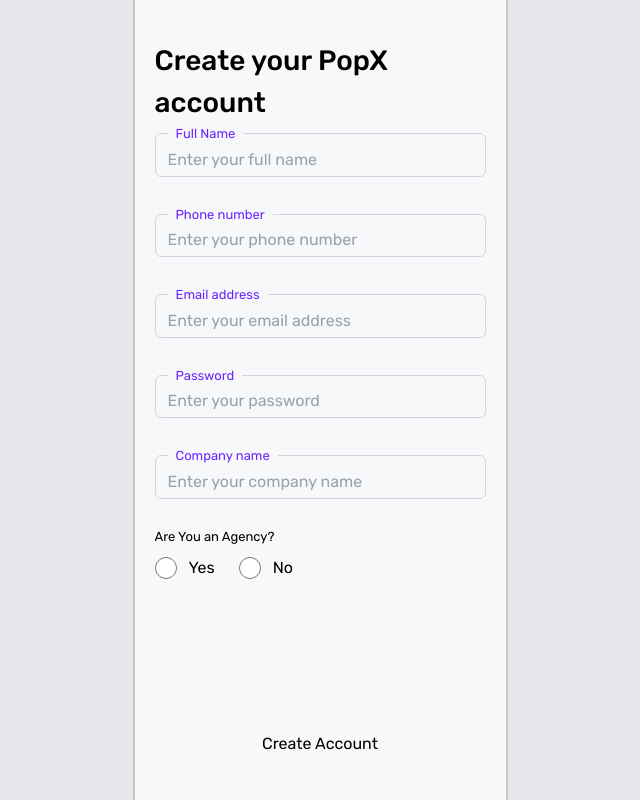
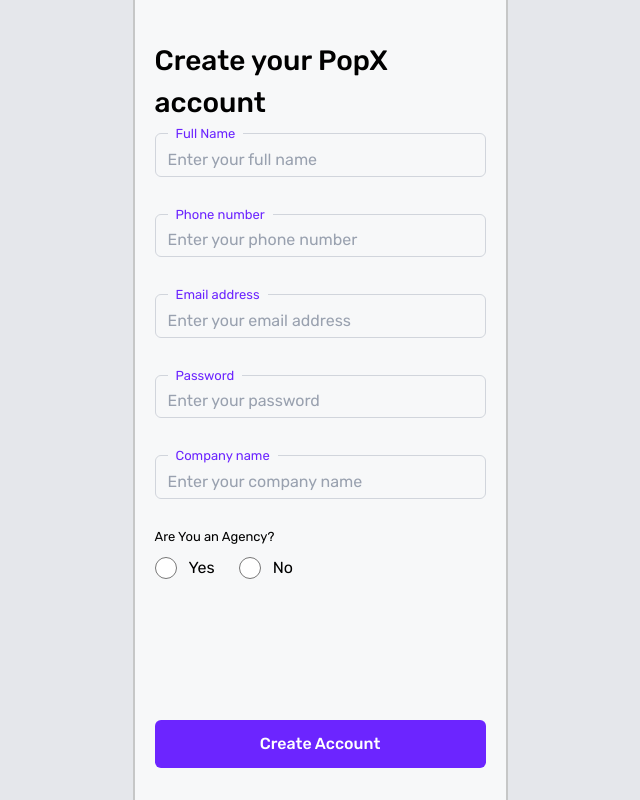
Before and after one commit to noboKumar/Qualification-task-for-Educase-India, a React (Vite) app: page /signup in a window 1280 px wide. Shown: the whole page, without its empty margins (320-960 px from the left). Built offline with nearby package versions, Linux system fonts and the light colour scheme; no server answers.

Commit message:
update button and get signUp data

```diff
--- a/src/Components/Button.jsx
+++ b/src/Components/Button.jsx
@@ -3,7 +3,7 @@
 const Button = ({ text, bgColor, textColor }) => {
   return (
     <button
-      className={`bg-[${bgColor}] text-${textColor} py-3 rounded-[6px] cursor-pointer w-full hover:bg-[#CBCBCB]`}
+      className={`${bgColor} ${textColor} py-3 font-medium rounded-[6px] cursor-pointer w-full hover:bg-[#CBCBCB]`}
     >
       {text}
     </button>
--- a/src/Components/InputField.jsx
+++ b/src/Components/InputField.jsx
@@ -1,11 +1,12 @@
 import React from "react";
 
-const InputField = ({ text, type, placeholder, required }) => {
+const InputField = ({ text, type, placeholder, required, name }) => {
   return (
     <fieldset className="border border-gray-300 rounded-md px-3 py-1 focus-within:border-purple-600">
       <legend className="text-[13px] text-[#6C25FF] px-2">{text}</legend>
       <input
         className="w-full outline-none border-0 placeholder-gray-400"
+        name={name}
         type={type}
         placeholder={placeholder}
         required={required}
--- a/src/Pages/Home.jsx
+++ b/src/Pages/Home.jsx
@@ -16,14 +16,14 @@
         <div className="flex flex-col gap-2.5 font-medium">
           <Link to={"/signup"}>
             <Button
-              bgColor={"#6C25FF"}
+              bgColor={"bg-[#6C25FF]"}
               text={"Create Account"}
-              textColor={"white"}
+              textColor={"text-white"}
             ></Button>
           </Link>
           <Link to={"/signin"}>
             <Button
-              bgColor={"#6C25FF4B"}
+              bgColor={"bg-[#6C25FF4B]"}
               text={"Already Registered? Login"}
             ></Button>
           </Link>
--- a/src/Pages/SignIn.jsx
+++ b/src/Pages/SignIn.jsx
@@ -23,8 +23,8 @@
             <InputField text={"Password"} placeholder={"Enter password"} />
             <Button
               text={"Login"}
-              bgColor={"#6C25FF"}
-              textColor={"white"}
+              bgColor={"bg-[#6C25FF]"}
+              textColor={"text-white"}
             ></Button>
           </div>
         </div>
--- a/src/Pages/SignUp.jsx
+++ b/src/Pages/SignUp.jsx
@@ -3,8 +3,23 @@
 import Button from "../Components/Button";
 
 const SignUp = () => {
+  const handleSignUp = (e) => {
+    e.preventDefault();
+    const form = e.target;
+    const userName = form.name.value;
+    const phone = form.number.value;
+    const email = form.email.value;
+    const password = form.password.value;
+    const company = form.company.value;
+    const agency = form.agency.value;
+
+    console.log({ userName, phone, email, password, company, agency });
+  };
   return (
-    <div className="flex flex-col justify-between min-h-screen pt-10 pb-8">
+    <form
+      onSubmit={handleSignUp}
+      className="flex flex-col justify-between min-h-screen pt-10 pb-8"
+    >
       <div>
         <div>
           <h1 className="text-[28px] font-medium">Create your PopX account</h1>
@@ -15,29 +30,34 @@
             placeholder={"Enter your full name"}
             type={"text"}
             required={"required"}
+            name={"name"}
           ></InputField>
           <InputField
             text={"Phone number"}
             placeholder={"Enter your phone number"}
             type={"tel"}
             required={"required"}
+            name={"number"}
           ></InputField>
           <InputField
             text={"Email address"}
             placeholder={"Enter your email address"}
             type={"email"}
             required={"required"}
+            name={"email"}
           ></InputField>
           <InputField
             text={"Password"}
             placeholder={"Enter your password"}
             type={"password"}
             required={"required"}
+            name={"password"}
           ></InputField>
           <InputField
             text={"Company name"}
             placeholder={"Enter your company name"}
             type={"text"}
+            name={"company"}
           ></InputField>
           <div className="space-y-2.5">
             <h3 className="text-[13px]">Are You an Agency?</h3>
@@ -72,11 +92,11 @@
       <div>
         <Button
           text={"Create Account"}
-          bgColor={"#6C25FF"}
-          textColor={"white"}
+          bgColor={"bg-[#6C25FF]"}
+          textColor={"text-white"}
         ></Button>
       </div>
-    </div>
+    </form>
   );
 };
 
```
